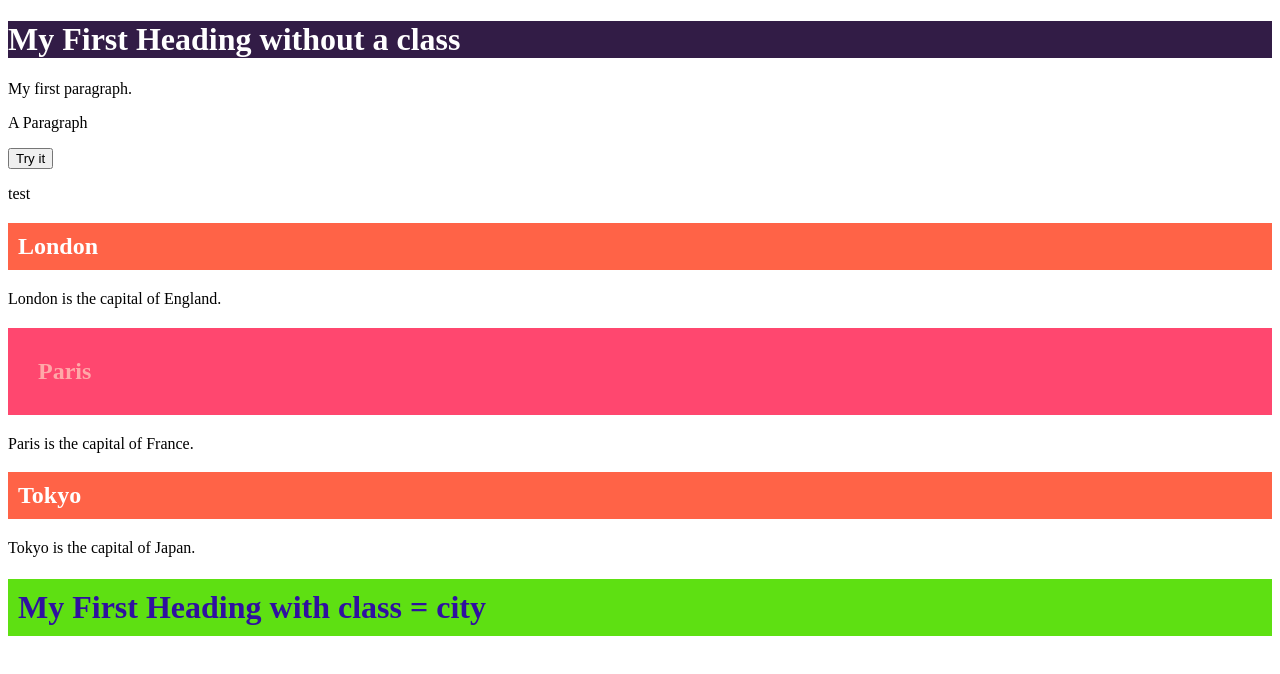
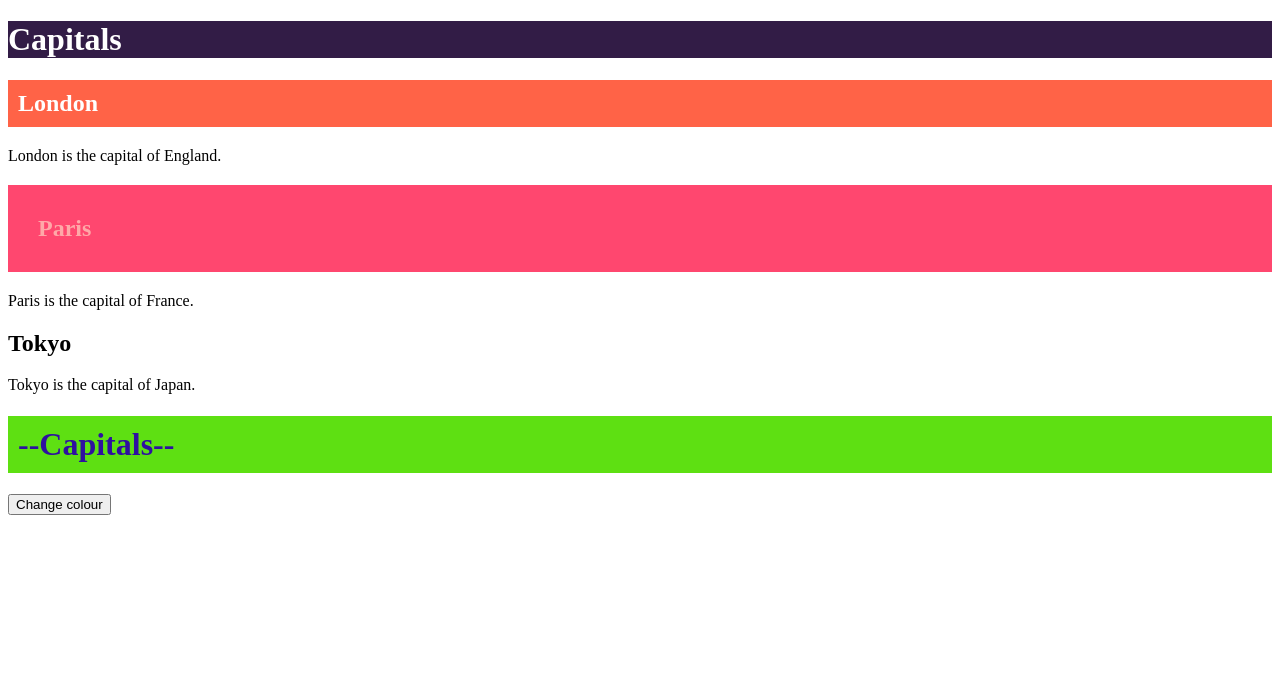
Before and after one commit to zealand-3q-2020E/basichtml-jakubmraz, a plain HTML site: page index.html in a window 1280 px wide. Drawn offline with Linux system fonts and the light colour scheme.

Commit message:
simple final example with javascript

```diff
--- a/index.html
+++ b/index.html
@@ -11,16 +11,13 @@
                 text1 += "nr " + i;
             }
 
-             if (document.getElementById("MyUniqeID").getAttribute("class") =="city")
+             if (document.getElementById("1").getAttribute("class") =="city")
               {
-                document.getElementById("MyUniqeID").innerHTML = "CITY" +text1;
-                document.getElementById("MyUniqeID").className = "city1";
+                document.getElementById("1").className = "city1";
               }
               else
               {
-                document.getElementById("MyUniqeID").className = "city";
-                document.getElementById("MyUniqeID").innerHTML = "KLIK" + text1;
-
+                document.getElementById("1").className = "city";
               }
         }
     </script>
@@ -28,25 +25,20 @@
 <title>Page Title</title>
 </head>
 <body>
+  <h1>Capitals</h1>
 
-<h1>My First Heading without a class</h1>
-<p>My first paragraph.</p>
-<p id="MyUniqeID">A Paragraph</p>
-<button type="button" onclick="myFunction()">Try it</button>
+  <h2 id="1" class="city">London</h2>
+  <p>London is the capital of England.</p>
 
-<p>test</p>
+  <h2 id="2" class="city1">Paris</h2>
+  <p>Paris is the capital of France.</p>
 
-<h2 class="city">London</h2>
-<p>London is the capital of England.</p>
+  <h2 id="3">Tokyo</h2>
+  <p>Tokyo is the capital of Japan.</p>
 
-<h2 class="city1">Paris</h2>
-<p>Paris is the capital of France.</p>
+  <h1 class="city">--Capitals--</h1>
 
-<h2 class="city">Tokyo</h2>
-<p>Tokyo is the capital of Japan.</p>
-
-
-<h1 class="city">My First Heading with class = city</h1>
+  <button type="button" onclick="myFunction()">Change colour</button>
 
 </body>
 </html>
```
